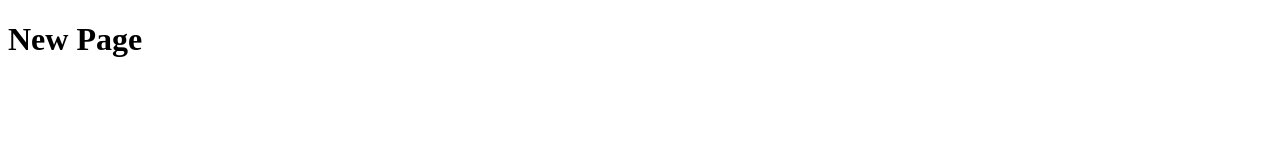
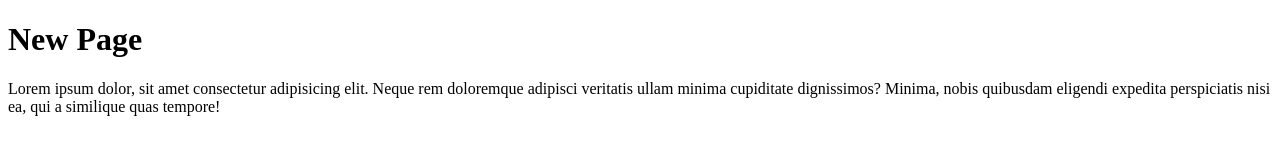
Before and after one commit to mohammed-naji/taqat-group2, a plain HTML site: page index.html in a window 1280 px wide. Drawn offline with Linux system fonts and the light colour scheme.

Commit message:
new text

```diff
--- a/index.html
+++ b/index.html
@@ -9,6 +9,9 @@
 
 <body>
   <h1>New Page</h1>
+  <p>Lorem ipsum dolor, sit amet consectetur adipisicing elit. Neque rem doloremque adipisci veritatis ullam minima
+    cupiditate dignissimos? Minima, nobis quibusdam eligendi expedita perspiciatis nisi ea, qui a similique quas
+    tempore!</p>
 </body>
 
 </html>
```
